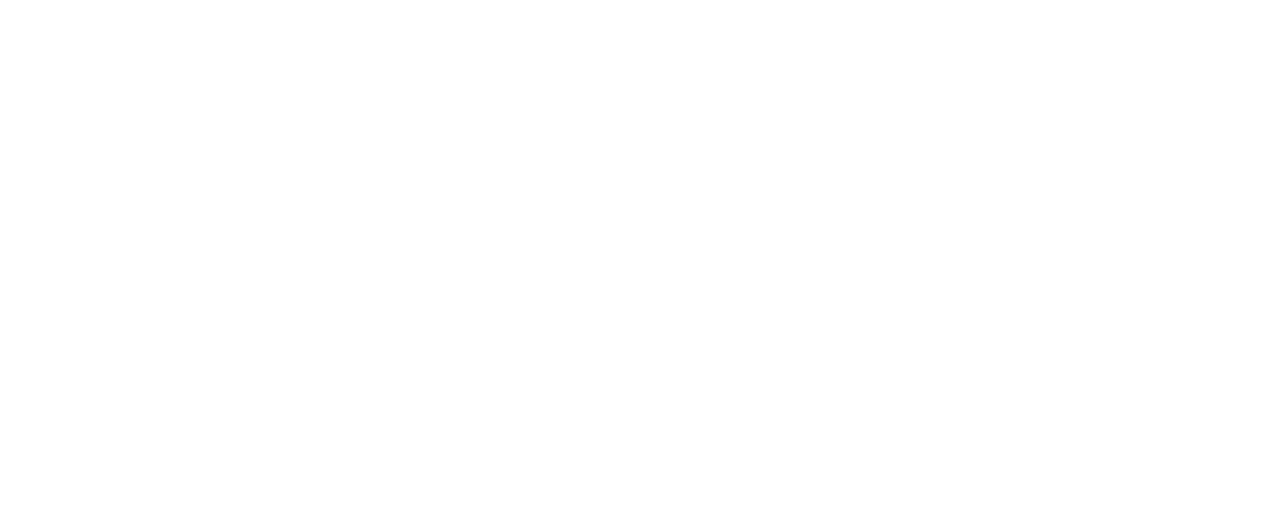
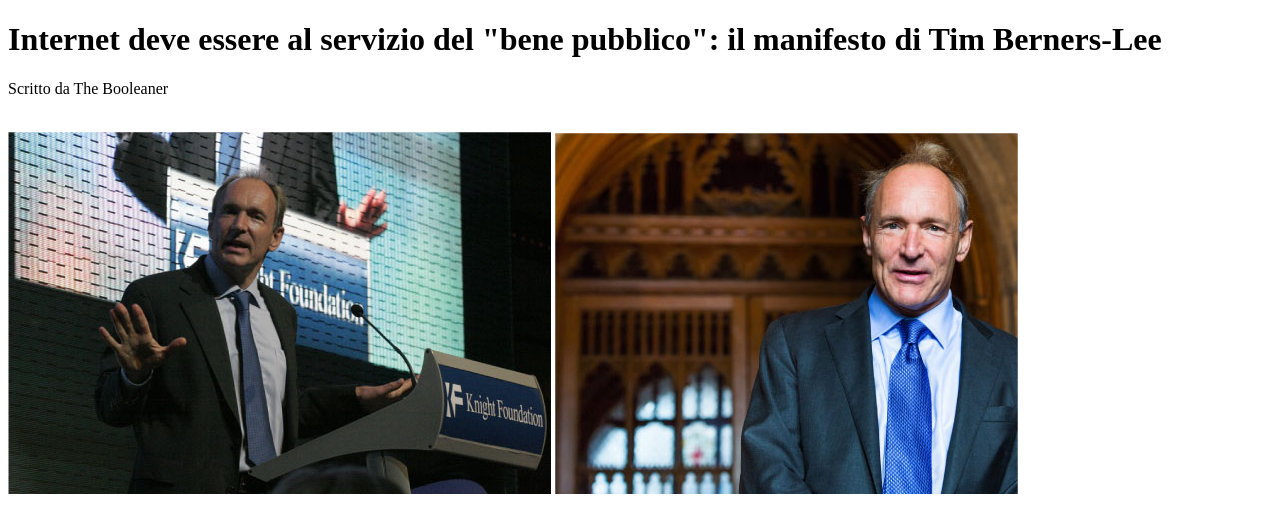
Before and after one commit to TommasoBertossi/html-css-booleaner, a plain HTML site: page index.html in a window 1280 px wide. Drawn offline with Linux system fonts and the light colour scheme.

Commit message:
start header

```diff
--- a/index.html
+++ b/index.html
@@ -5,6 +5,11 @@
     <title>The Booleaner</title>
 </head>
 <body>
-
+    <header>
+        <h1>Internet deve essere al servizio del "bene pubblico": il manifesto di Tim Berners-Lee</h1>
+        <p>Scritto da The Booleaner</p> <br />
+        <img src="./img/tim-1.jpg" alt="Tim Berners-Lee speaking">
+        <img src="./img/tim-2.jpg" alt="Tim Berners-Lee posing">
+    </header>
 </body>
 </html>
```
